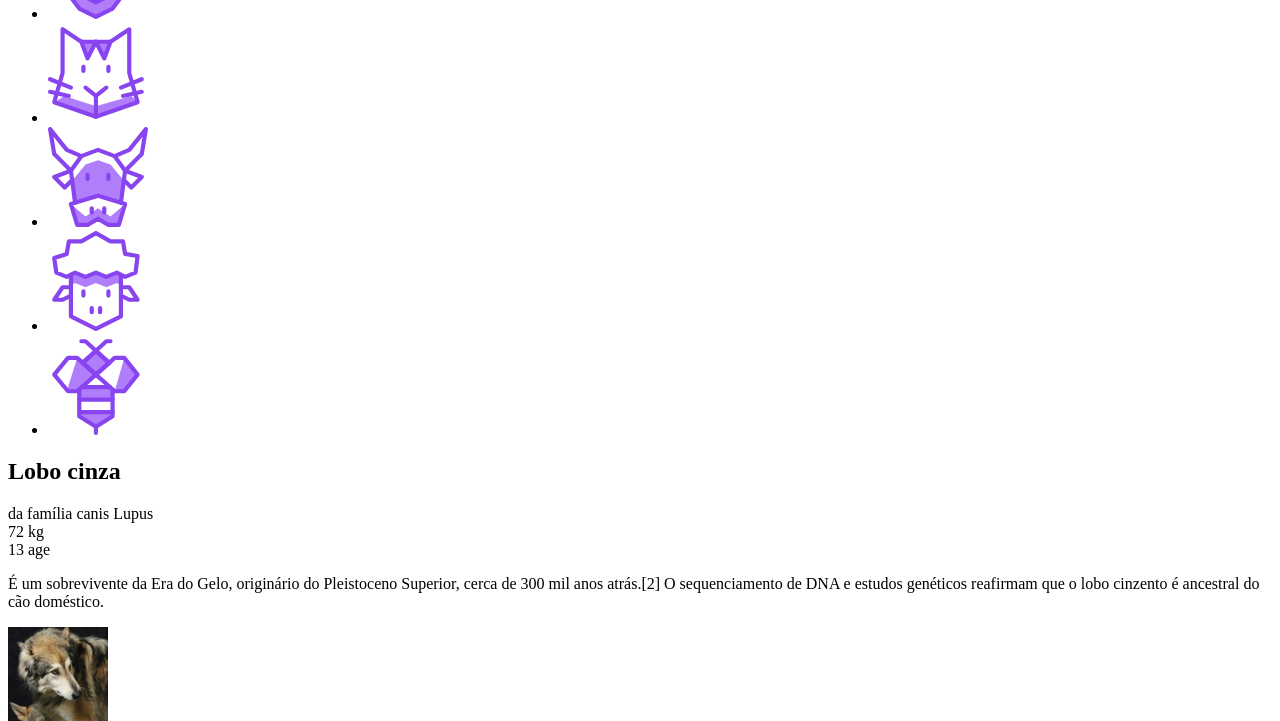
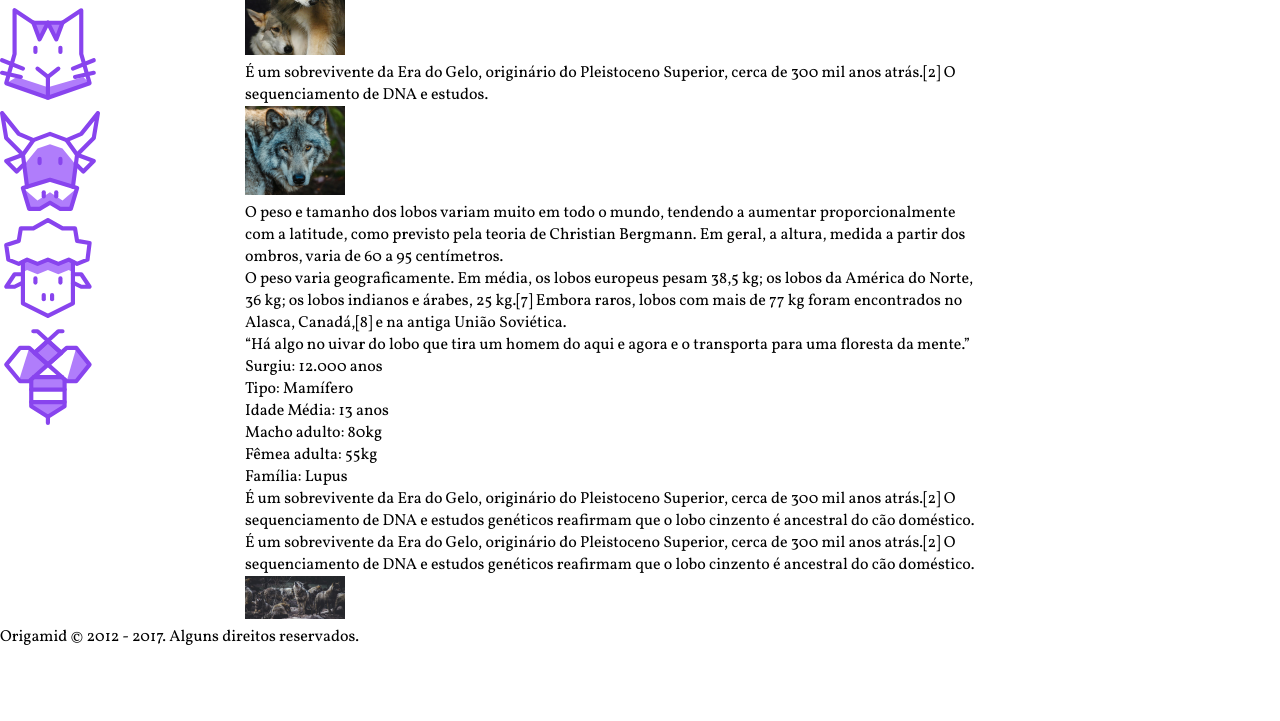
Before and after one commit to RobsonVallerioteNascimento/Wildbeast, a plain HTML site: page index.html in a window 1280 px wide. Shown: the part 300-1021 px from the top of the page. After the commit the page ends 948 px from the top, so only its background shows below. Drawn offline with Linux system fonts and the light colour scheme.

Commit message:
Estrutura do grid geral
Posicionamento das áreas do site no grid geral, através do CSS.

```diff
--- a/css/style.css
+++ b/css/style.css
@@ -1,7 +1,48 @@
+body, p, h1, ul, li, blockquote {
+    /*background-color: rgba(0, 0, 0, 0.1);*/
+    padding: 0px;
+    margin: 0px;
+}
 body {
-    /*background-color: rgba(0, 0, 0, 0.1);*/
+    font-family: "Vollkorn", Georgia, serif;
+}
+
+li {
+    list-style: none;
+}
+
+a {
+    text-decoration: none;
 }
 
 img {
     max-width: 100px;
 }
+
+/* Grid Geral */
+
+.estrutura {
+    display: grid;
+    grid-template-columns: minmax(160px, 1fr) 3fr 300px;
+    grid-template-areas: "header header header" "sidenav content anuncios" "footer footer footer";
+}
+
+.header {
+    grid-area: header;
+}
+
+.sidenav {
+    grid-area: sidenav;
+}
+
+.content {
+    grid-area: content;
+}
+
+.anuncios {
+    grid-area: anuncios;
+}
+
+.footer {
+    grid-area: footer;
+}
--- a/index.html
+++ b/index.html
@@ -5,6 +5,11 @@
     <meta name="viewport" content="width=device-width, initial-scale=1.0, skrink-to-fit=no">
     <title>Wildbeast</title>
     <link rel="stylesheet" href="css/style.css">
+
+    <link rel="preconnect" href="https://fonts.googleapis.com">
+    <link rel="preconnect" href="https://fonts.gstatic.com" crossorigin>
+    <link href="https://fonts.googleapis.com/css2?family=Vollkorn:ital,wght@0,400..900;1,400..900&display=swap" rel="stylesheet">
+
 </head>
 <body>
     <section class="estrutura">
```
